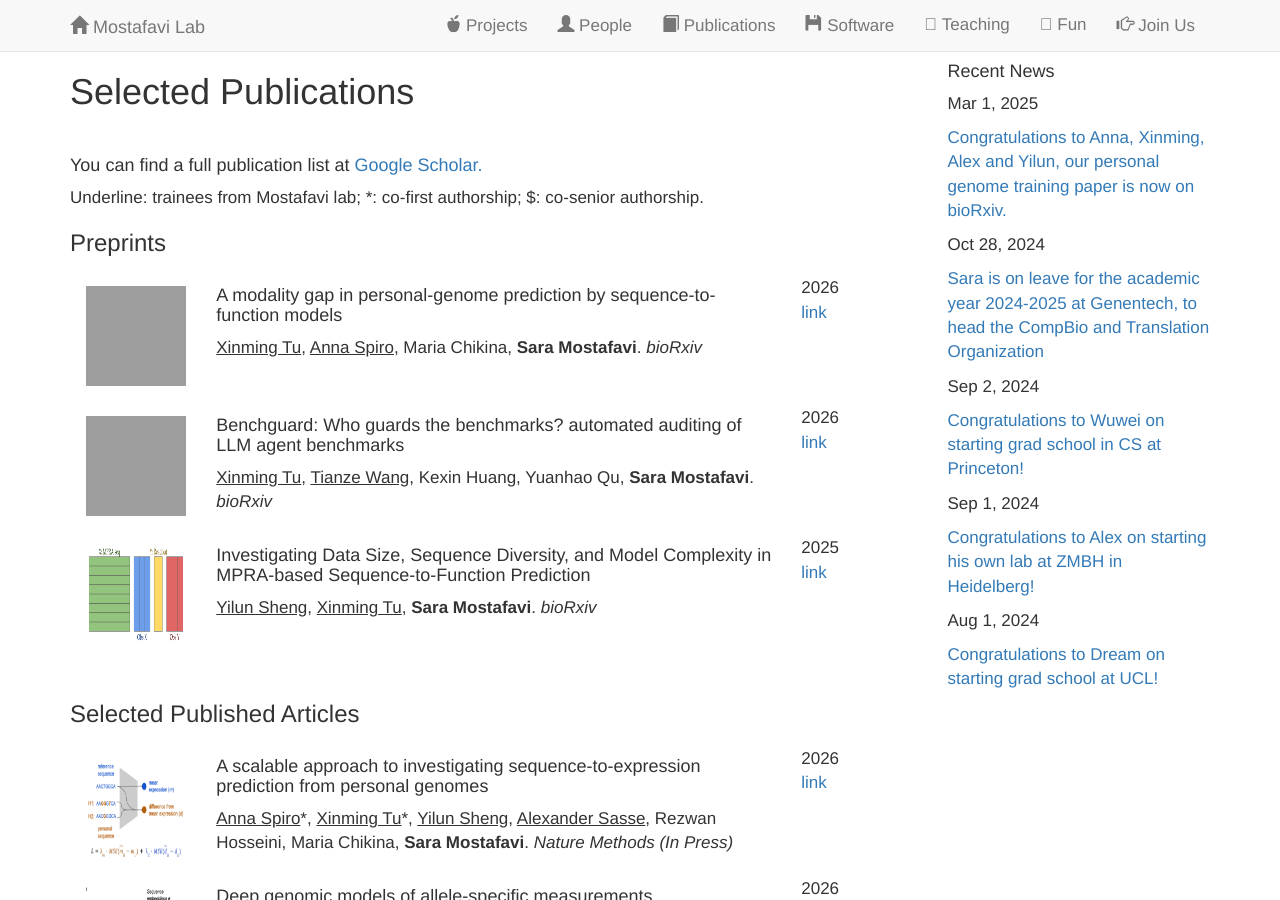
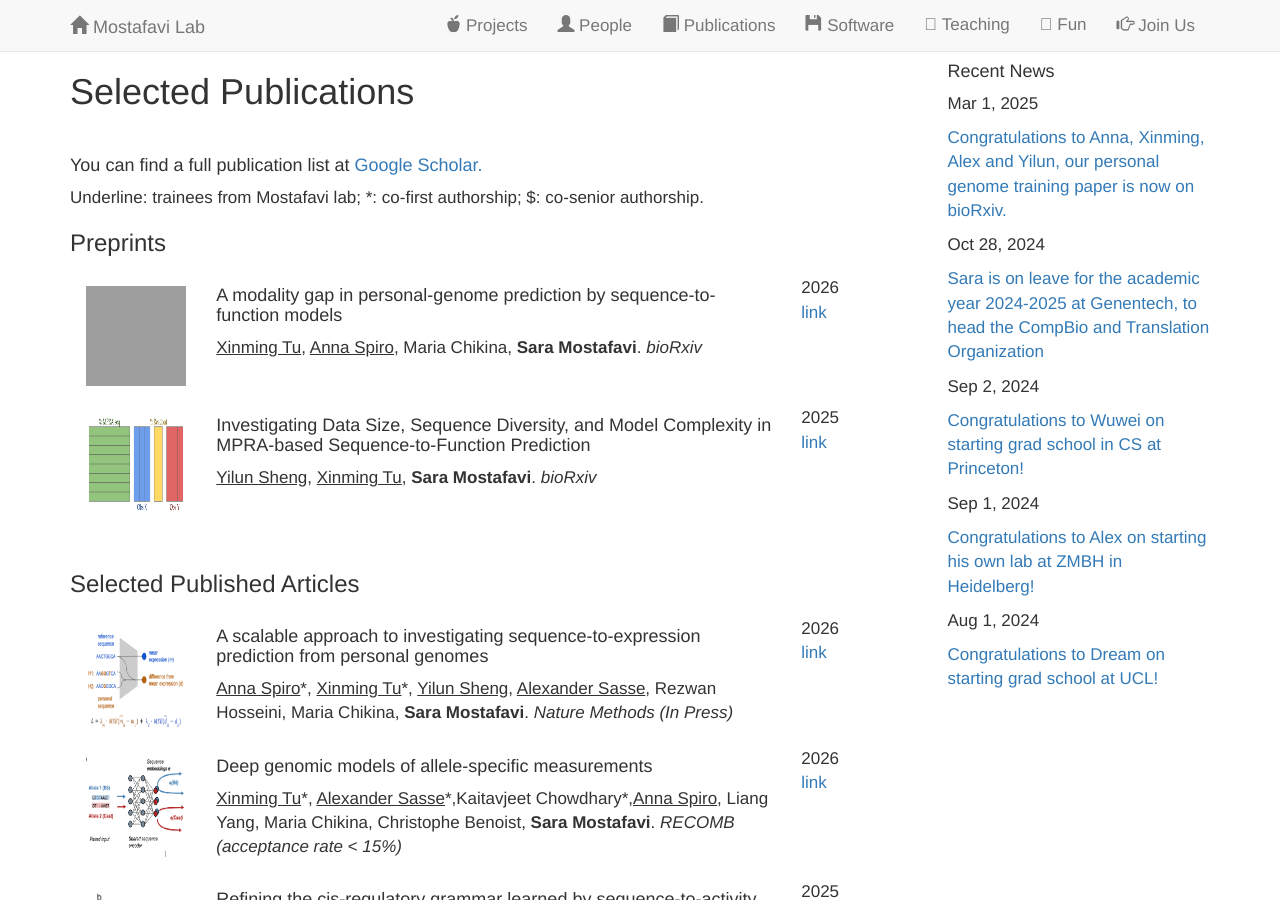
Before and after one commit to saramostafavi/saramostafavi.github.io, a Jekyll site: the page built from publications.html, in a window 1280 px wide and 900 px high. Built offline with Jekyll 4.4.1, drawn with Linux system fonts in a browser that asks for light colours; nearby versions of some CDN libraries; a style sheet for code colours, icons or effects is not loaded; grey boxes are pictures that could not be loaded.

Commit message:
Update preprints.yml

```diff
--- a/_data/preprints.yml
+++ b/_data/preprints.yml
@@ -9,15 +9,6 @@
     name: link
     url: https://www.biorxiv.org/content/10.64898/2026.02.01.702969v1
 - title: >
-    Benchguard: Who guards the benchmarks? automated auditing of LLM agent benchmarks
-  author: >
-     <u>Xinming Tu</u>, <u>Tianze Wang</u>, Kexin Huang, Yuanhao Qu, <b>Sara Mostafavi</b>.<I> bioRxiv</I>
-  image: ../images/BenchGaurd.png
-  year: 2026
-  repo:
-    name: link
-    url: https://arxiv.org/pdf/2604.24955
-- title: >
     Investigating Data Size, Sequence Diversity, and Model Complexity in MPRA-based Sequence-to-Function Prediction
   author: >
      <u>Yilun Sheng</u>, <u>Xinming Tu</u>, <b>Sara Mostafavi</b>.<I> bioRxiv</I>
```
